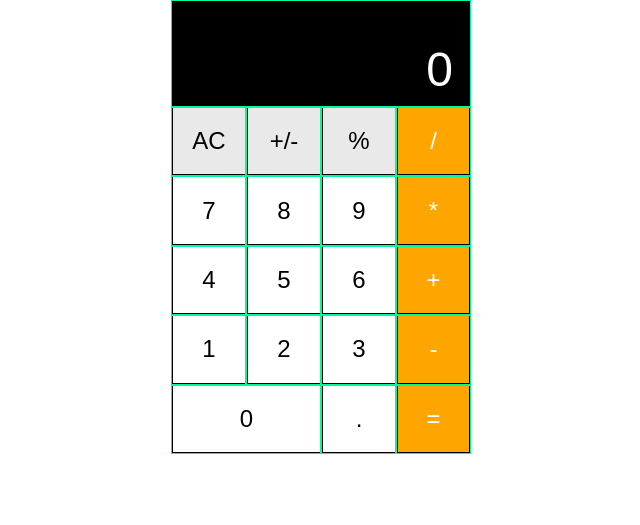
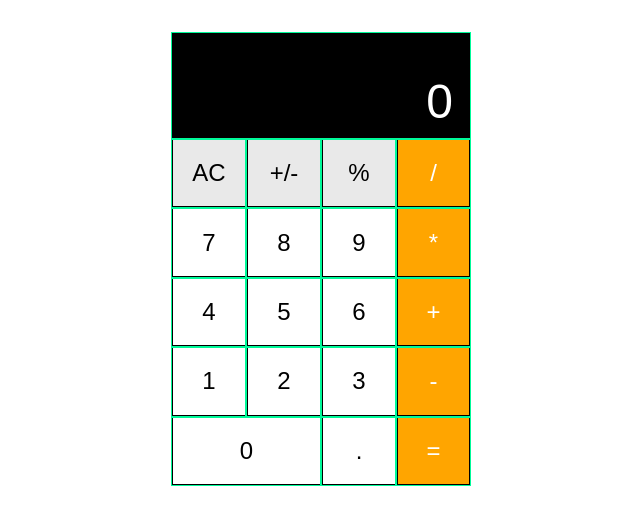
Before and after one commit to joel-fragoso/calculator, a PHP site: page / in a window 1280 px wide. Shown: the top 525 px of the page, without its empty margins (319-959 px from the left). Run offline with PHP 8.4, Linux system fonts and the light colour scheme.

Commit message:
Adicionado uma margem superior a calculadora

```diff
--- a/application/Views/home/index.php
+++ b/application/Views/home/index.php
@@ -160,7 +160,7 @@
             </div>
         </div> -->
 
-        <form class="calculator">
+        <form class="calculator mt-2">
 
             <div class="calculator-head">
                 <div class="row">
```
